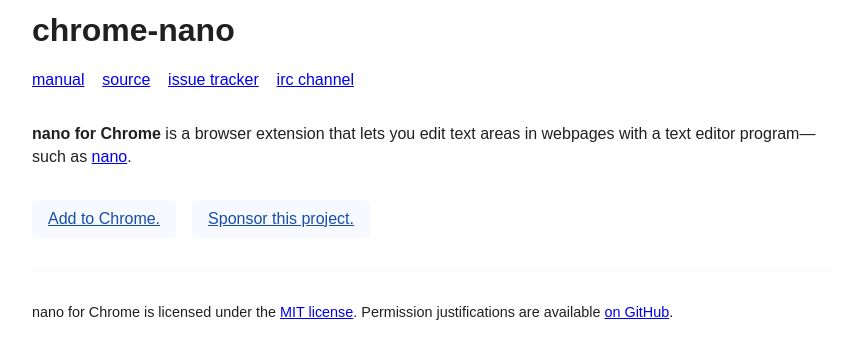
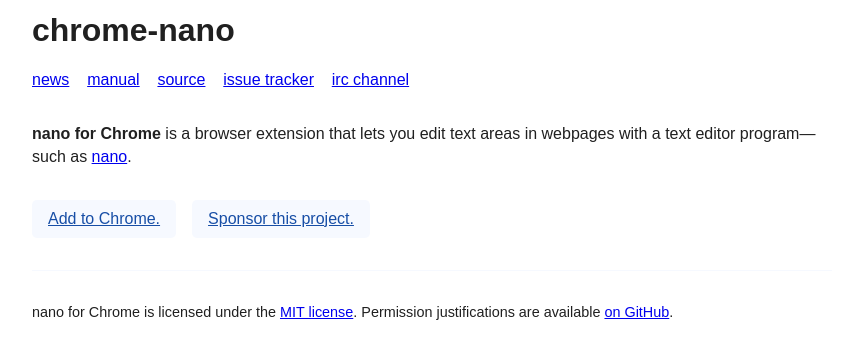
Before and after one commit to taupiqueur/chrome-nano, a browser extension: page extra/website/index.html in a window 1280 px wide. Shown: the whole page, without its empty margins (208-1055 px from the left). Drawn offline with Linux system fonts and the light colour scheme.

Commit message:
Add a link to the changelog

```diff
--- a/extra/website/index.html
+++ b/extra/website/index.html
@@ -13,6 +13,9 @@
     </header>
     <nav>
       <ul>
+        <li>
+          <a href="https://github.com/taupiqueur/chrome-nano/blob/master/CHANGELOG.md">News</a>
+        </li>
         <li>
           <a href="manual.html">Manual</a>
         </li>
```
